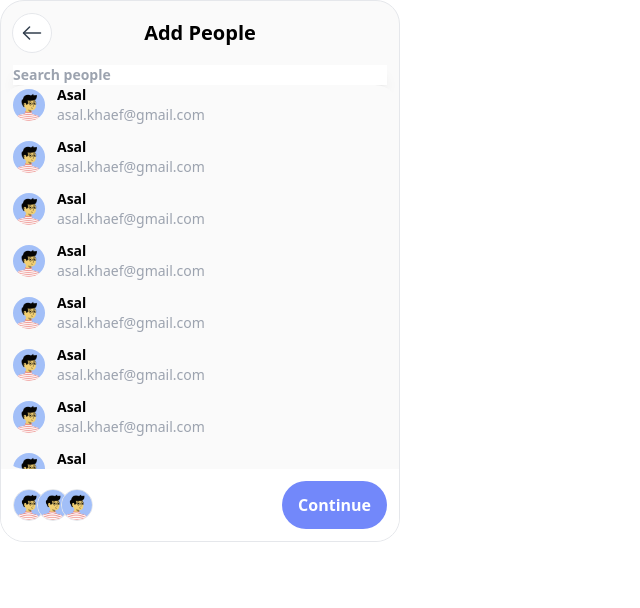
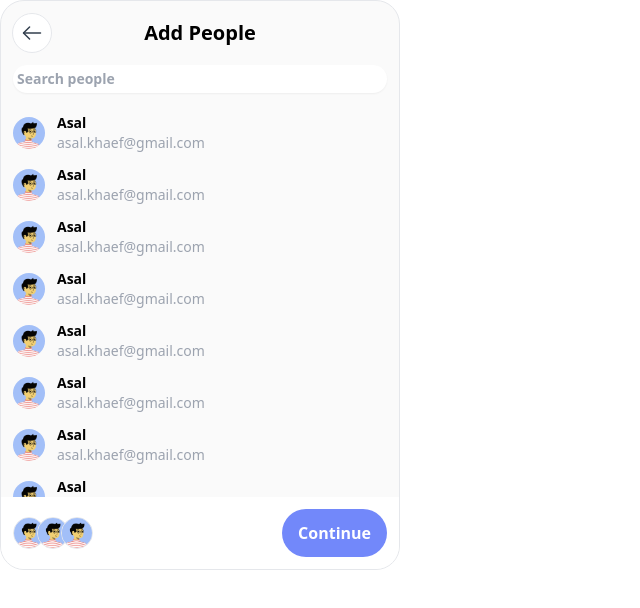
Before and after one commit to liAmirali/UIWeb-final-project-front, a Vue app: page / in a window 1280 px wide. Shown: the top 608 px of the page, without its empty margins (0-640 px from the left). Built offline with nearby package versions, Linux system fonts and the light colour scheme.

Commit message:
Fix input bug

```diff
--- a/src/components/common/inputs/AppInput.vue
+++ b/src/components/common/inputs/AppInput.vue
@@ -1,9 +1,11 @@
 <template>
   <div
     class="bg-white shadow-lg rounded-2xl"
-    :class="{ 'p-4': style === 'default', 'p-1': style === 'thin' }"
+    :class="{ 'p-4': style === 'default', 'p-1 shadow-sm': style === 'thin' }"
   >
-    <label v-if="label" class="block text-sm font-medium text-gray-700">{{ label }}</label>
+    <label v-if="label" class="block text-sm font-medium text-gray-700">{{
+      label
+    }}</label>
 
     <div class="flex">
       <input
--- a/src/components/modules/people/PeopleContainer.vue
+++ b/src/components/modules/people/PeopleContainer.vue
@@ -4,12 +4,10 @@
       <div class="flex absolute left-3"><back-button></back-button></div>
       <p class="text-xl font-semibold">Add People</p>
     </div>
-    <div class="px-3">
-      <app-input placeholder="Search people" style="thin"></app-input>
+    <div class="px-3 mb-5">
+      <app-input placeholder="Search people" :style="'thin'"></app-input>
     </div>
-    <div
-      class="max-h-96 overflow-auto space-y-3 bg-neutral-50 px-3 rounded-3xl"
-    >
+    <div class="max-h-96 overflow-auto space-y-3 px-3">
       <people-item
         name="Asal"
         email="asal.khaef@gmail.com"
```
